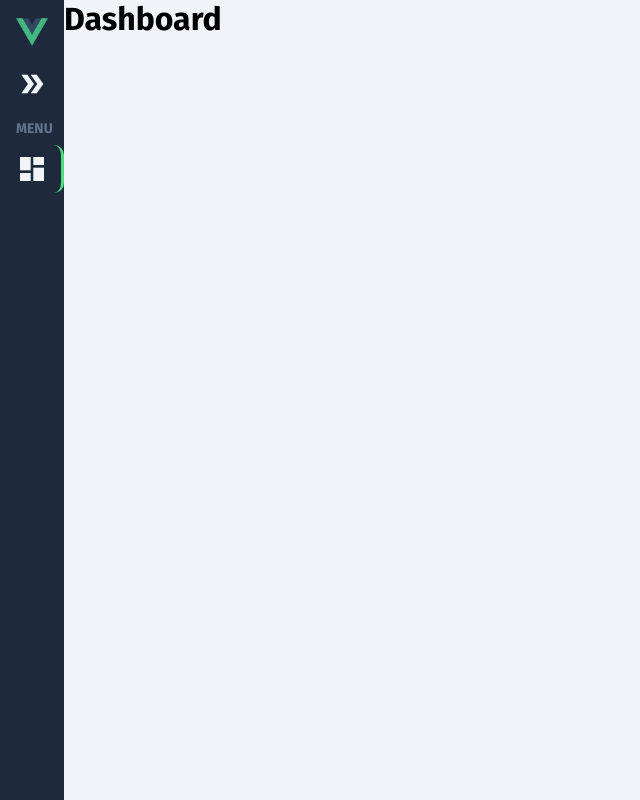
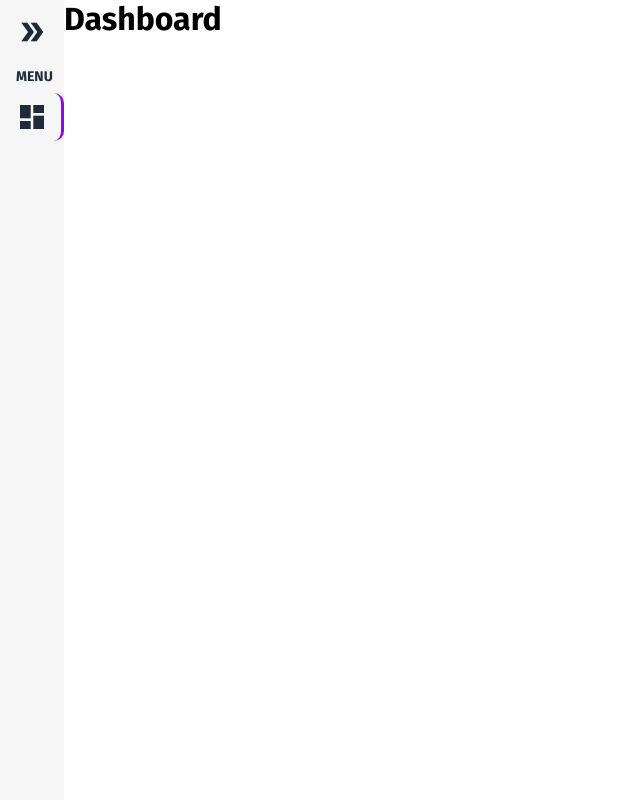
Before and after one commit to r-santtos/Teste-Desenvolvedor-frontend, a Vue app: page / in a window 1280 px wide. Shown: the whole page, without its empty margins (0-640 px from the left). Built offline with nearby package versions, Linux system fonts and the light colour scheme.

Commit message:
standardization of colors in the project

```diff
--- a/src/App.vue
+++ b/src/App.vue
@@ -20,9 +20,10 @@ export default defineComponent({
 
 <style lang="scss">
   :root {
-    --primary: #4ade80;
-    --grey: #64748b;
+    --background: ##E5E5E5;
+    --primary: #9206E9;
     --dark: #1e293b;
+    --grey: #F6F6F6;
     --light: #f1f5f9;
     --sidebar-width: 250px;
   }
@@ -33,7 +34,7 @@ export default defineComponent({
     font-family: 'Fira Sans', sans-serif;
   }
   body {
-    background: var(--light);
+    background: var(--background);
   }
   button {
     cursor: pointer;
--- a/src/components/AsideComponent.vue
+++ b/src/components/AsideComponent.vue
@@ -1,9 +1,5 @@
 <template>
   <aside :class="{active:isOpenDrawer}">
-    <div class="logo">
-      <img src="@/assets/logo.png" alt="logo vue" />
-    </div>
-
     <div class="menu-toggle-wrap">
       <button class="menu-toggle" v-on:click="toggleDrawer()">
         <span class="material-icons">double_arrow</span>
@@ -47,17 +43,10 @@
     overflow: hidden;
     padding: 1rem;
 
-    background-color: var(--dark);
-    color: var(--light);
+    background-color: var(--grey);
+    color: var(--dark);
 
     transition: 0.2s ease-out;
-    .logo {
-      margin-bottom: 1rem;
-
-      img {
-        width: 2rem;
-      }
-    }
     .menu-toggle-wrap {
       display: flex;
       justify-content: flex-end;
@@ -71,7 +60,7 @@
         transition: 0.2s ease-out;
         .material-icons {
           font-size: 2rem;
-          color: var(--light);
+          color: var(--dark);
           transition: 0.2s ease-out;
         }
 
@@ -88,7 +77,7 @@
       transition: 0.3s ease-out;
     }
     h3 {
-      color: var(--grey);
+      color: var(--dark);
       font-size: 0.875rem;
       margin-bottom: 0.5rem;
       text-transform: uppercase;
@@ -106,11 +95,11 @@
 
         .material-icons {
           font-size: 2rem;
-          color: var(--light);
+          color: var(--dark);
           transition: 0.2s ease-out;
         }
         .text {
-          color: var(--light);
+          color: var(--dark);
           transition: 0.2s ease-out;
         }
         &:hover {
@@ -128,7 +117,7 @@
     &.active {
       width: var(--sidebar-width);
       .menu-toggle-wrap {
-        top: -3rem;
+        top: -1rem;
         .menu-toggle {
           transform: rotate(-180deg);
         }
```
